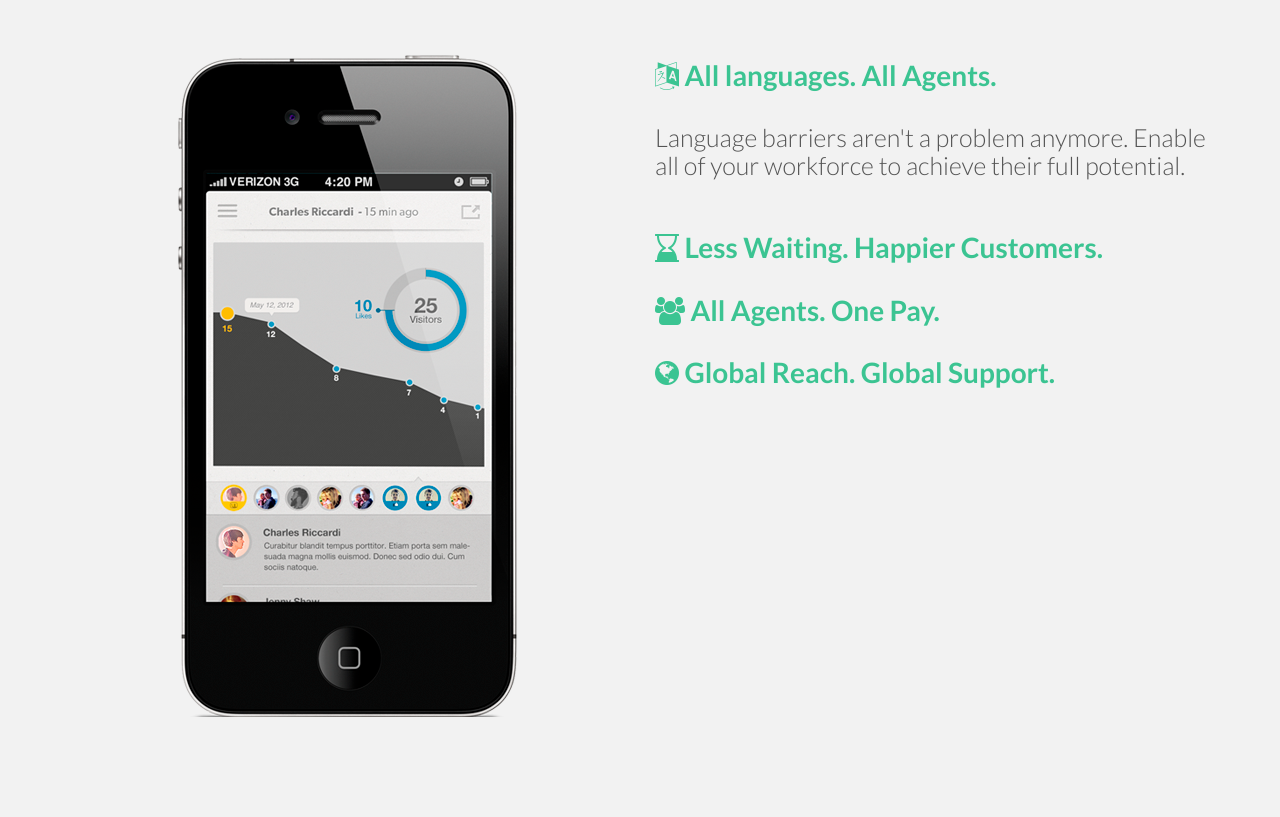
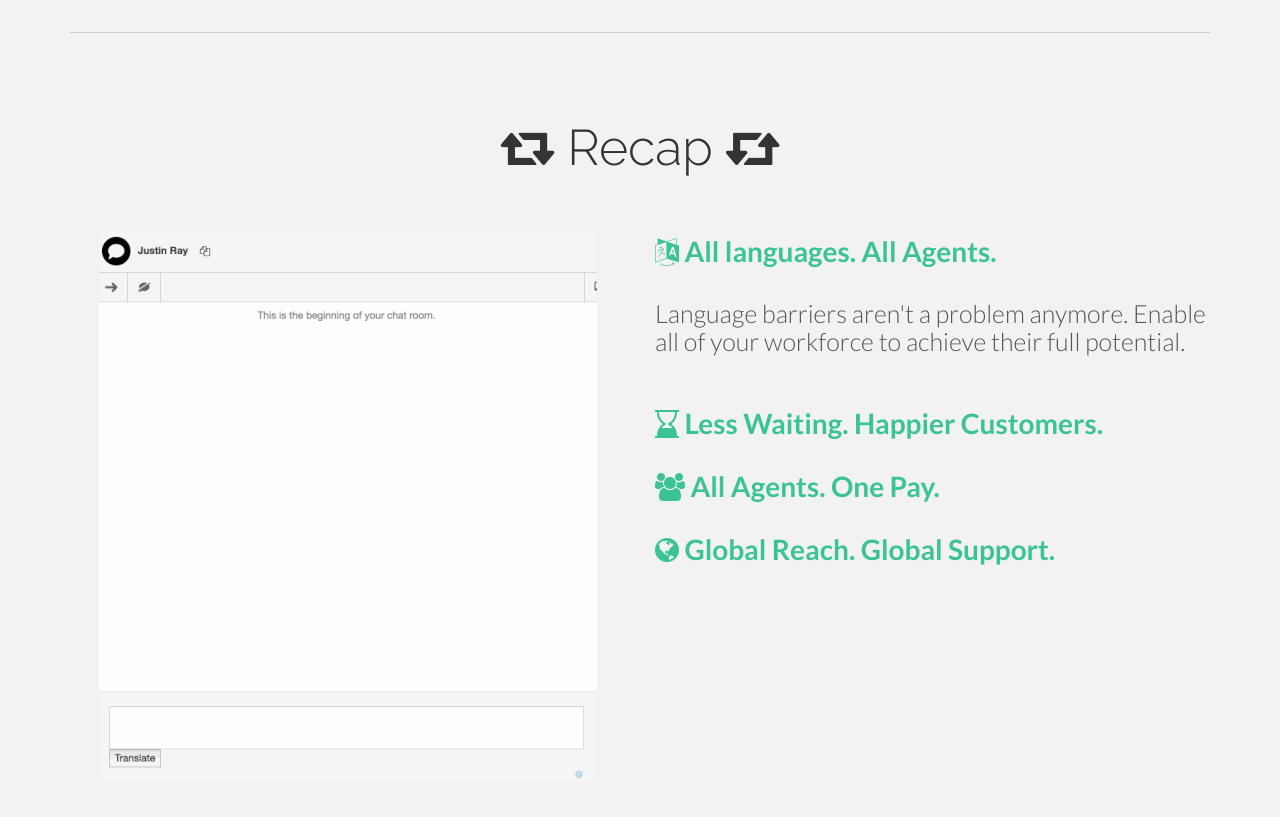
Before and after one commit to Genesys-Hackathon-2017/Cloud-9, a browser extension: page demo.html in a window 1280 px wide. Shown: the part 1658-2475 px from the top of the page. Before the commit the page ends 2425 px from the top, so only its background shows below. Drawn offline with Linux system fonts and the light colour scheme.

Commit message:
Add gif to demo page

```diff
--- a/demo.html
+++ b/demo.html
@@ -127,7 +127,6 @@
 					<!-- <p id="largerSubtitle"></p> -->
 				</div>
 			</div>
-
 			<br>
 			<hr>
 	    </div> <!--/ .container -->
@@ -141,7 +140,7 @@
 				<br>
 				<br>
 				<div class="col-lg-6 centered">
-					<img class="centered img-fluid" src="assets/img/mobile.png" alt="">
+					<img class="centered img-fluid" src="assets/img/Cloud9Demo.gif" alt="">
 				</div>
 
 				<div class="col-lg-6">
```
Also changed, not shown: assets/img/Cloud9Demo.gif (added), assets/img/[OLD]-app-bg.png (deleted), assets/img/app-bg.png, assets/img/old-Cloud9Demo.gif (added), assets/img/old-app-bg.png (added), 1 other file.
